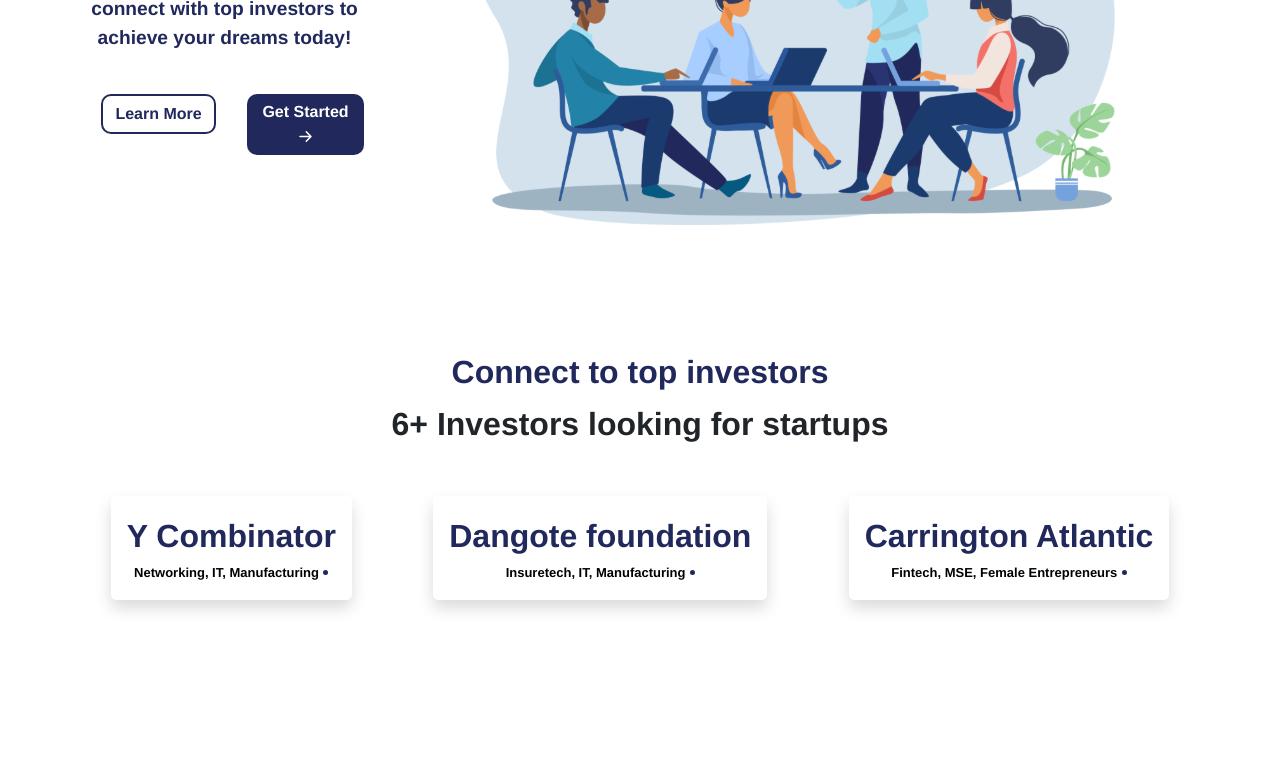
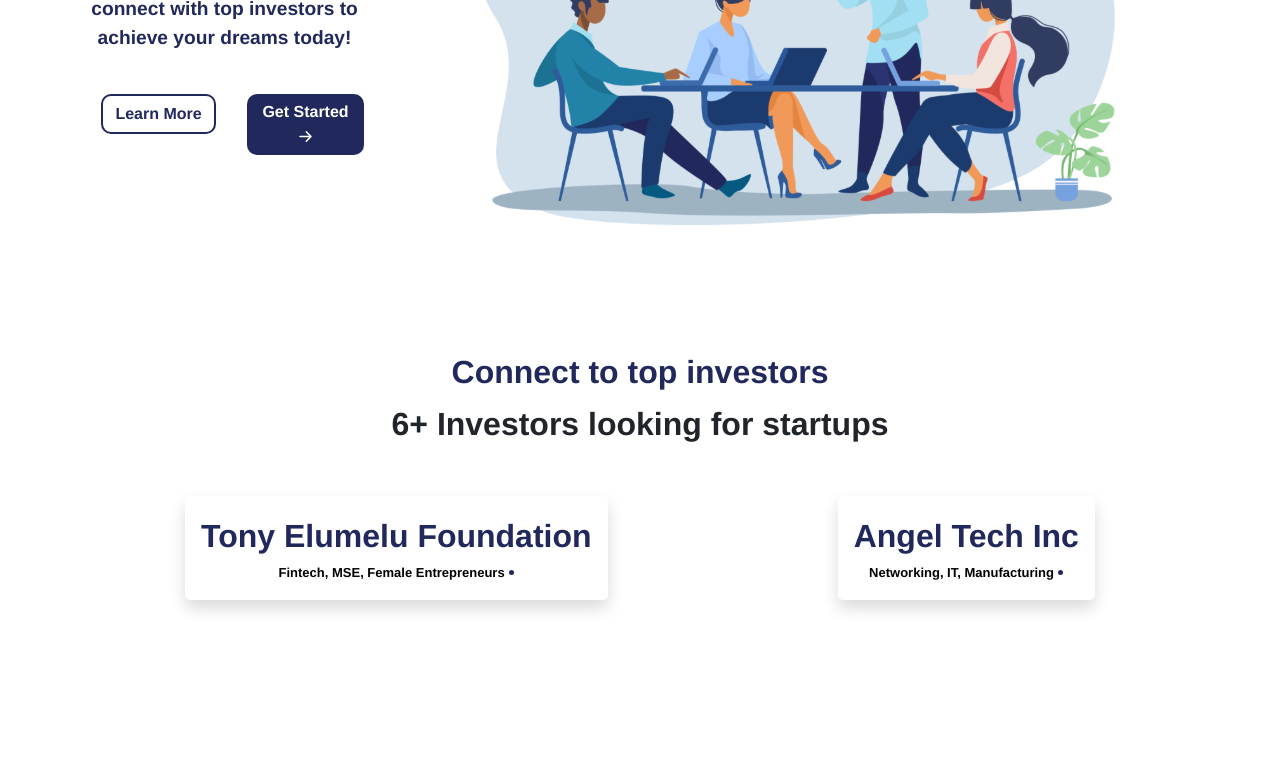
Before and after one commit to Startvest/frontend, a React (Create React App) app: page /#/ in a window 1280 px wide. Shown: the part 383-1147 px from the top of the page. Built offline with nearby package versions, Linux system fonts and the light colour scheme.

Commit message:
debugging

```diff
--- a/src/Home/Home.js
+++ b/src/Home/Home.js
@@ -245,7 +245,7 @@
                          <p className='counter'>{Object.keys(investor).length}+ Investors looking for startups</p>
                          </div>
                          <Row >
-                              {Object.values(investor).slice(3, 6).map((val, ind) =>
+                              {Object.values(investor).slice(1, 3).map((val, ind) =>
                               <div key={ind} className='job-container shadow'>
                                    <Row>
                                    {/* <Col sm='auto' ><CircleFill className='icon-back' height={50} width={50}/></Col> */}
```
